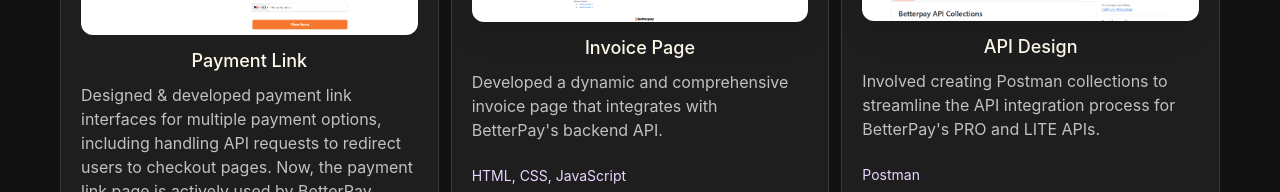
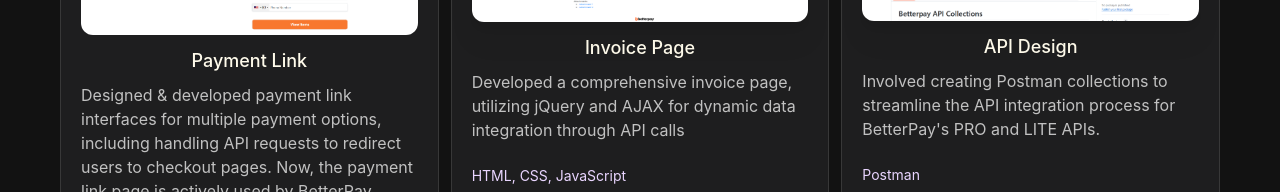
Before and after one commit to amelraihana/portfolio, a Vue app: page /portfolio in a window 1280 px wide. Shown: the part 1101-1293 px from the top of the page. Built offline with nearby package versions, Linux system fonts and the light colour scheme.

Commit message:
update projects

```diff
--- a/src/views/PortfolioView.vue
+++ b/src/views/PortfolioView.vue
@@ -53,7 +53,7 @@ export default {
           id: 2,
           name: "Invoice Page",
           images: "invoice-page",
-          description: "Developed a dynamic and comprehensive invoice page that integrates with BetterPay's backend API.",
+          description: "Developed a comprehensive invoice page, utilizing jQuery and AJAX for dynamic data integration through API calls",
           tech: "HTML, CSS, JavaScript",
           github: null,
           demo: "https://www.betterpay.me/payment/invoice/?id=65fbc11acbea5",
```
